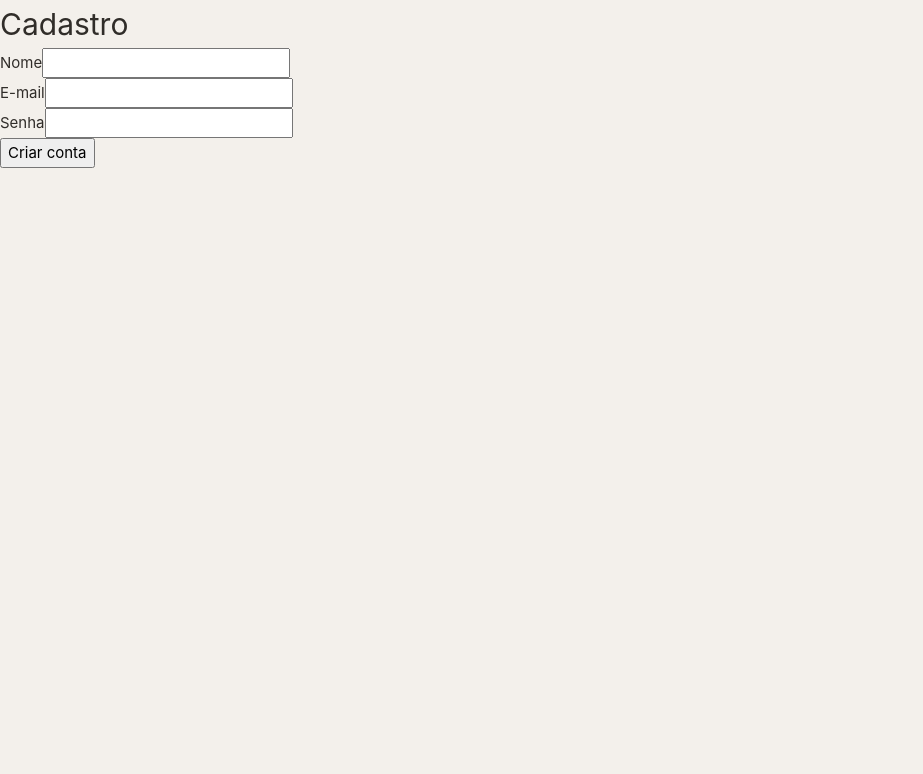
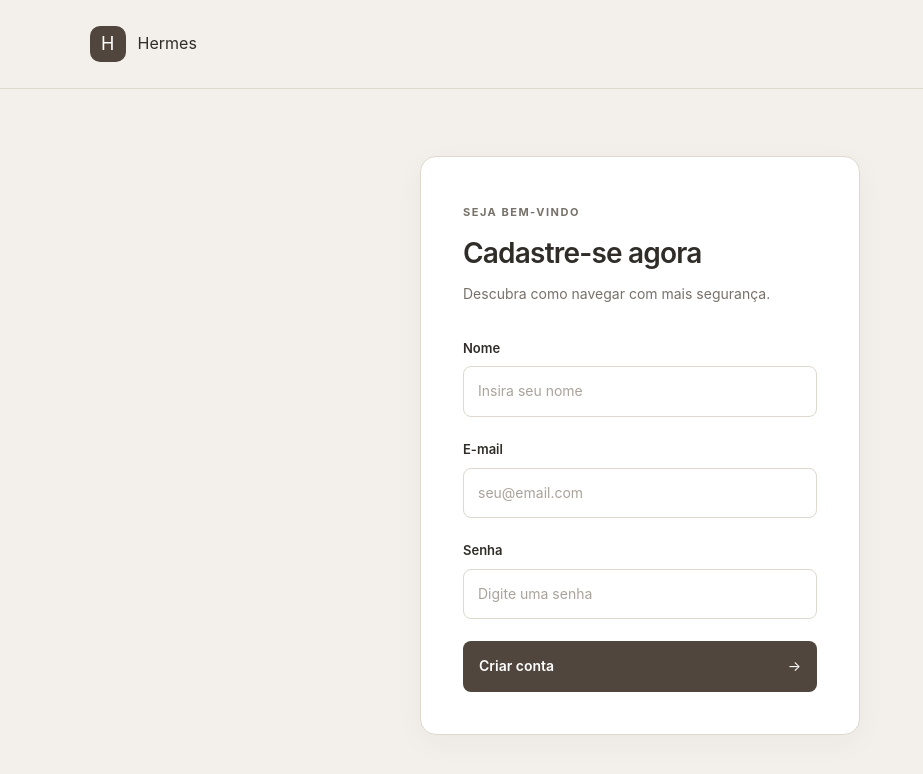
Before and after one commit to ViniciusM-Sk7/Hermes-seguranca-digital, a Vue app in the folder frontend/: page /register in a window 1280 px wide. Shown: the top 774 px of the page, without its empty margins (0-923 px from the left). Built offline with nearby package versions, Linux system fonts and the light colour scheme.

Commit message:
UI update 2

```diff
--- a/frontend/index.html
+++ b/frontend/index.html
@@ -4,7 +4,7 @@
     <meta charset="UTF-8">
     <link rel="icon" href="/favicon.ico">
     <meta name="viewport" content="width=device-width, initial-scale=1.0">
-    <title>Vite App</title>
+    <title>Hermes | Segurança Digital</title>
   </head>
   <body>
     <div id="app"></div>
--- a/frontend/src/views/HomeView.vue
+++ b/frontend/src/views/HomeView.vue
@@ -2,11 +2,21 @@
   <main class="home-page">
     <header class="topbar">
       <a class="brand" href="/">
-        <span class="brand-icon">S</span>
-        <span>Segurança Digital</span>
+        <span class="brand-icon">H</span>
+        <span>Hermes</span>
       </a>
 
-      <span class="topbar-label">Aprenda no seu ritmo</span>
+      <div class="topbar-actions">
+        <span class="topbar-label">Aprenda no seu ritmo</span>
+
+        <RouterLink to="/profile" class="header-link">
+          Meu perfil
+        </RouterLink>
+
+        <button class="logout-button" @click="logout">
+          Sair
+        </button>
+      </div>
     </header>
 
     <section class="welcome">
@@ -107,7 +117,7 @@
 
 <script setup lang="ts">
 import { computed, ref } from "vue";
-import { useRouter } from "vue-router";
+import { RouterLink, useRouter } from "vue-router";
 
 const router = useRouter();
 
@@ -162,4 +172,64 @@ function startStudy(amount: number) {
     }
   });
 }
+
+function logout() {
+  localStorage.removeItem("token");
+  router.push("/");
+}
 </script>
+
+<style>
+
+.home-page .topbar-actions {
+  display: flex;
+  align-items: center;
+  justify-content: flex-end;
+  gap: 14px;
+}
+
+.home-page .header-link {
+  padding: 9px 14px;
+  border: 1px solid #ded8cf;
+  border-radius: 8px;
+  background: #ffffff;
+  color: #51463d;
+  font-size: 13px;
+  transition: background 0.2s;
+}
+
+.home-page .header-link:hover {
+  background: #e8e1d8;
+}
+
+.home-page .logout-button {
+  padding: 9px 14px;
+  border: 1px solid #51463d;
+  border-radius: 8px;
+  background: #b52714;
+  color: #ffffff;
+  font-size: 13px;
+  cursor: pointer;
+  transition: background 0.2s;
+}
+
+.home-page .logout-button:hover {
+  background: #de2710;
+}
+
+@media (max-width: 600px) {
+  .home-page .topbar {
+    align-items: flex-start;
+  }
+
+  .home-page .topbar-actions {
+    flex-wrap: wrap;
+    gap: 8px;
+  }
+
+  .home-page .topbar-label {
+    display: none;
+  }
+}
+
+</style>
--- a/frontend/src/views/LoginView.vue
+++ b/frontend/src/views/LoginView.vue
@@ -2,8 +2,8 @@
   <main class="login-page">
     <header class="login-header">
       <RouterLink to="/" class="brand">
-        <span class="brand-icon">S</span>
-        <span>Segurança Digital</span>
+        <span class="brand-icon">H</span>
+        <span>Hermes</span>
       </RouterLink>
     </header>
 
--- a/frontend/src/views/RegisterView.vue
+++ b/frontend/src/views/RegisterView.vue
@@ -1,49 +1,69 @@
 <template>
-  <main>
-    <h1>Cadastro</h1>
+  <main class="register-page">
+    <header class="register-header">
+      <RouterLink to="/" class="brand">
+        <span class="brand-icon">H</span>
+        <span>Hermes</span>
+      </RouterLink>
+    </header>
+
+    <section class="register-container">
+      <div class="register-card">
+        <span class="eyebrow">SEJA BEM-VINDO</span>
+        <h1>Cadastre-se agora</h1>
+        <p class="subtitle">
+          Descubra como navegar com mais segurança.
+        </p>
 
       <form @submit.prevent="register">
-      <div>
+        <div class="form-group">
           <label for="name">Nome</label>
           <input
             id="name"
             v-model="name"
             type="text"
             autocomplete="name"
+            placeholder="Insira seu nome"
             required
           />
         </div>
 
-      <div>
+        <div class="form-group">
           <label for="email">E-mail</label>
           <input
             id="email"
             v-model="email"
             type="email"
             autocomplete="email"
+            placeholder="seu@email.com"
             required
           />
         </div>
 
-      <div>
+        <div class="form-group">
           <label for="password">Senha</label>
           <input
             id="password"
             v-model="password"
             type="password"
             autocomplete="new-password"
+            placeholder="Digite uma senha"
             required
           />
         </div>
 
-      <button type="submit" :disabled="loading">
+        <button type="submit" class="register-button" :disabled="loading">
           {{ loading ? "Criando..." : "Criar conta" }}
+          <span v-if="!loading">→</span>
         </button>
 
         <p v-if="errorMessage">
           {{ errorMessage }}
         </p>
       </form>
+
+      </div>
+    </section>
   </main>
 </template>
 
@@ -88,3 +108,172 @@ async function register() {
   }
 }
 </script>
+
+<style scoped>
+.register-page {
+  min-height: 100vh;
+  background: #f3f0eb;
+  color: #302d29;
+}
+
+.register-header {
+  width: 100%;
+  padding: 26px 7%;
+  border-bottom: 1px solid #ded8cf;
+}
+
+.brand {
+  display: inline-flex;
+  align-items: center;
+  gap: 12px;
+  font-size: 16px;
+  font-weight: 600;
+}
+
+.brand-icon {
+  display: flex;
+  align-items: center;
+  justify-content: center;
+  width: 36px;
+  height: 36px;
+  border-radius: 10px;
+  background: #51463d;
+  color: #ffffff;
+  font-size: 18px;
+}
+
+.register-container {
+  display: flex;
+  flex-direction: column;
+  align-items: center;
+  justify-content: center;
+  min-height: calc(100vh - 87px);
+  padding: 48px 20px;
+}
+
+.register-card {
+  width: 100%;
+  max-width: 440px;
+  padding: 42px;
+  border: 1px solid #ded8cf;
+  border-radius: 16px;
+  background: #ffffff;
+  box-shadow: 0 8px 30px rgb(48 45 41 / 4%);
+}
+
+.eyebrow {
+  color: #77716a;
+  font-size: 11px;
+  font-weight: 700;
+  letter-spacing: 1.5px;
+}
+
+h1 {
+  margin-top: 12px;
+  font-size: 28px;
+  font-weight: 600;
+  letter-spacing: -0.8px;
+  line-height: 1.3;
+}
+
+.subtitle {
+  margin-top: 10px;
+  color: #77716a;
+  font-size: 14px;
+  line-height: 1.7;
+}
+
+form {
+  display: flex;
+  flex-direction: column;
+  gap: 22px;
+  margin-top: 32px;
+}
+
+.form-group {
+  display: flex;
+  flex-direction: column;
+  gap: 8px;
+}
+
+label {
+  font-size: 13px;
+  font-weight: 600;
+}
+
+input {
+  width: 100%;
+  padding: 13px 14px;
+  border: 1px solid #ded8cf;
+  border-radius: 8px;
+  outline: none;
+  background: #ffffff;
+  color: #302d29;
+  font-size: 14px;
+  transition: border-color 0.2s, box-shadow 0.2s;
+}
+
+input::placeholder {
+  color: #aaa39b;
+}
+
+input:focus {
+  border-color: #51463d;
+  box-shadow: 0 0 0 3px rgb(81 70 61 / 10%);
+}
+
+.register-button {
+  display: flex;
+  align-items: center;
+  justify-content: space-between;
+  width: 100%;
+  padding: 14px 16px;
+  border: none;
+  border-radius: 8px;
+  background: #51463d;
+  color: #ffffff;
+  cursor: pointer;
+  font-size: 14px;
+  font-weight: 600;
+  transition: background 0.2s;
+}
+
+.register-button:hover:not(:disabled) {
+  background: #40372f;
+}
+
+.register-button:disabled {
+  cursor: wait;
+  opacity: 0.7;
+}
+
+.error-message {
+  padding: 11px 12px;
+  border: 1px solid #e5b9b4;
+  border-radius: 8px;
+  background: #fbefed;
+  color: #9a352c;
+  font-size: 13px;
+}
+
+.register-footer {
+  margin-top: 28px;
+  color: #77716a;
+  text-align: center;
+  font-size: 12px;
+}
+
+@media (max-width: 480px) {
+  .register-header {
+    padding: 20px;
+  }
+
+  .register-card {
+    padding: 28px 22px;
+  }
+
+  h1 {
+    font-size: 25px;
+  }
+}
+</style>
--- a/frontend/src/views/StudyTestView.vue
+++ b/frontend/src/views/StudyTestView.vue
@@ -33,7 +33,7 @@
           @click="answer(currentQuestion.id, index)"
           :disabled="answered"
         >
-          {{ index }} - {{ option }}
+          {{ String.fromCharCode(65 + index)+ ')' }} {{ option }}
         </button>
       </div>
 
```
Lines whose indentation alone changed are shown as unchanged.
